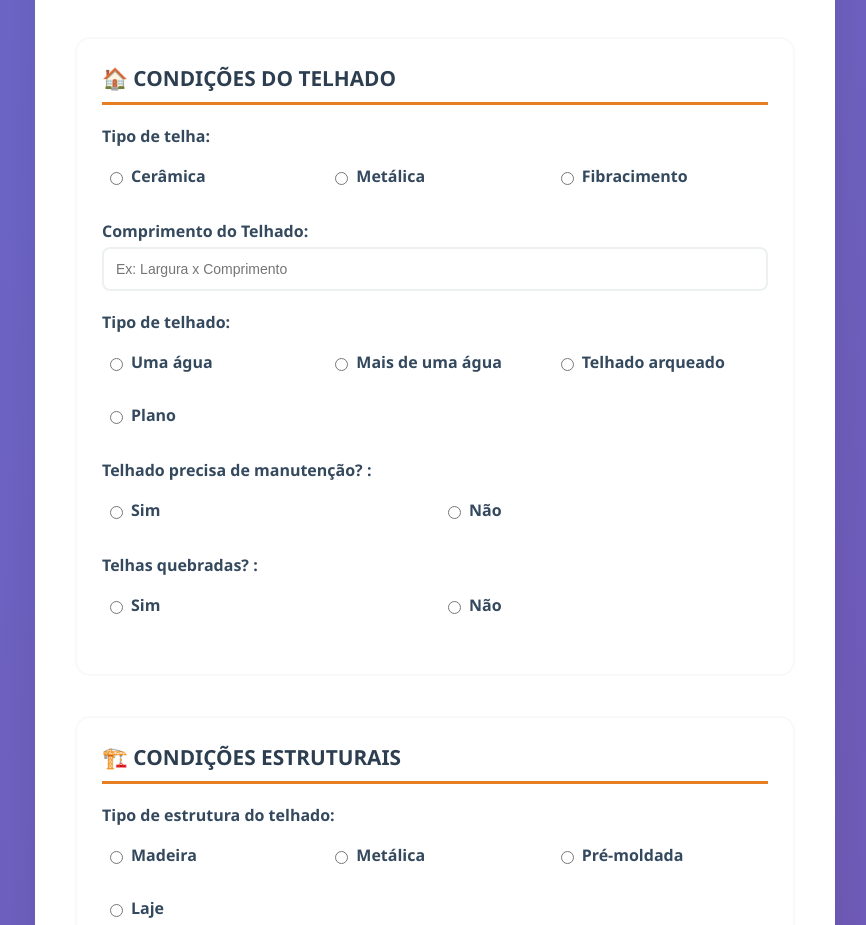
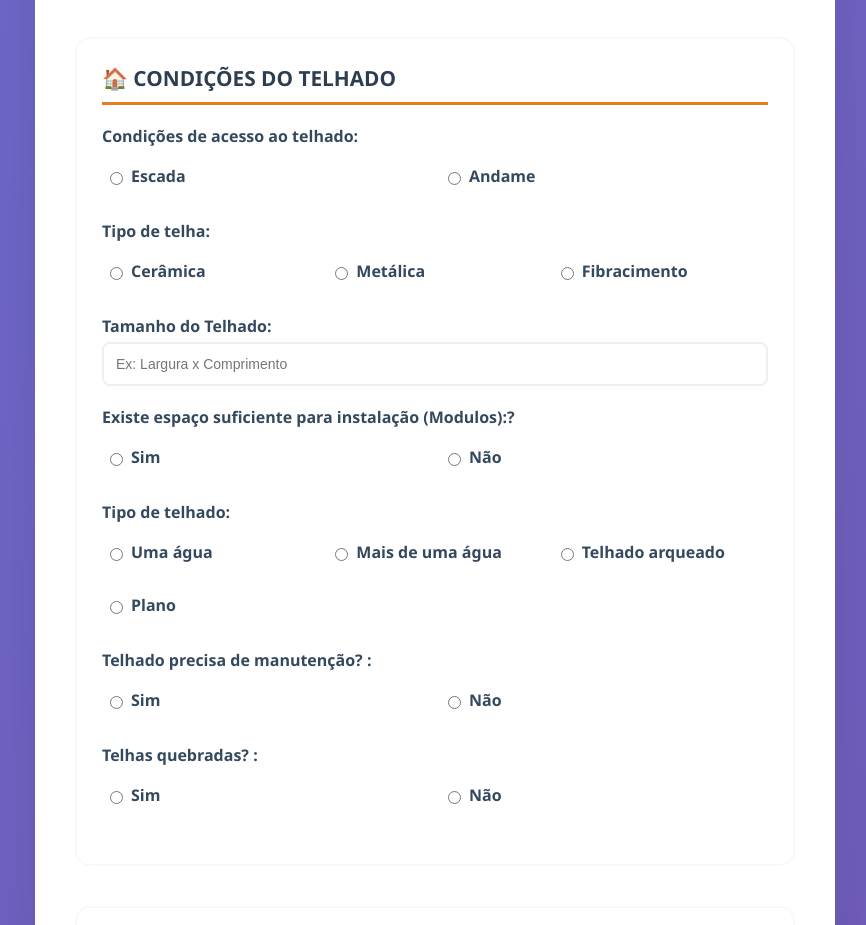
Before and after one commit to Bruno-spj/relatorio-vistoria-icesolar, a plain HTML site: page index.html in a window 1280 px wide. Shown: the part 3852-4777 px from the top of the page, without its empty margins (205-1071 px from the left). Drawn offline with Linux system fonts and the light colour scheme.

Commit message:
adicionado campos de acesso telhado e espaço para instalação na seção condições do telhado

```diff
--- a/index.html
+++ b/index.html
@@ -447,6 +447,31 @@
           <!--CONDIÇÕES DO TELHADO-->
           <div class="section">
             <h2 class="section-title"> 🏠 CONDIÇÕES DO TELHADO</h2>
+
+            <div class="form-group">
+              <label>Condições de acesso ao telhado:</label>
+              <div class="checkbox-group">
+                <div class="checkbox-item">
+                  <input
+                    type="radio"
+                    name="acesso_telhado"
+                    value="escada"
+                    id="acesso_escada"
+                  />
+                  <label for="est_madeira">Escada</label>
+                </div>
+                <div class="checkbox-item">
+                  <input
+                    type="radio"
+                    name="acesso_telhado"
+                    value="andame"
+                    id="acesso_andame"
+                  />
+                  <label for="est_metalica">Andame</label>
+                </div>
+              </div>
+            </div>
+
             <div class="form-group">
               <label>Tipo de telha:</label>
               <div class="checkbox-group">
@@ -455,7 +480,7 @@
                     type="radio"
                     name="tipo_telha"
                     value="ceramica"
-                    id="tipo_telha"
+                    id="est_madeira"
                   />
                   <label for="est_madeira">Cerâmica</label>
                 </div>
@@ -464,7 +489,7 @@
                     type="radio"
                     name="tipo_telha"
                     value="metalica"
-                    id="tipo_telha"
+                    id="est_metalica"
                   />
                   <label for="est_metalica">Metálica</label>
                 </div>
@@ -473,22 +498,46 @@
                     type="radio"
                     name="tipo_telha"
                     value="fibracimento"
-                    id="tipo_telha"
+                    id="est_fibracimento"
                   />
-                  <label for="est_pre">Fibracimento</label>
+                  <label for="est_fibracimento">Fibracimento</label>
                 </div>
               </div>
             </div>
 
             <div class="form-group">
-                  <label>Comprimento do Telhado:</label>
+                  <label>Tamanho do Telhado:</label>
                   <input
                   type="text"
-                  name="larg_telhado"
-                  id="larg_telhado"
+                  name="tamanho_telhado"
+                  id="tamanho_telhado"
                   placeholder="Ex: Largura x Comprimento"
                   />
               </div>
+
+             <div class="form-group">
+              <label>Existe espaço suficiente para instalação (Modulos):?</label>
+              <div class="checkbox-group">
+                <div class="checkbox-item">
+                  <input
+                    type="radio"
+                    name="espaco_modulos"
+                    value="sim"
+                    id="espaco_modulos_sim"
+                  />
+                  <label for="espaco_modulos_sim">Sim</label>
+                </div>
+                <div class="checkbox-item">
+                  <input
+                    type="radio"
+                    name="espaco_modulos"
+                    value="nao"
+                    id="espaco_modulos_nao"
+                  />
+                  <label for="espaco_modulos_nao">Não</label>
+                </div>
+              </div>
+            </div>
 
             <div class="form-group">
               <label>Tipo de telhado:</label>
--- a/src/js/scripts.js
+++ b/src/js/scripts.js
@@ -86,7 +86,9 @@ function gerarResumo() {
       • QGBT ↔ PDE: ${formData.get("dist_qgbt_pde") || "N/I"}m
 
       🏠 *CONDIÇÕES DO TELHADO*
-      • Largura do Telhado: ${formData.get("larg_telhado") || "Não informado"}
+      • Condições de acesso ao telhado: ${formData.get("acesso_telhado") || "Não informado"}
+      • Tamanho do Telhado: ${formData.get("tamanho_telhado") || "Não informado"}
+      • Existe espaço suficiente para instalação (Modulos): ${formData.get("espaco_modulos") || "Não informado"}
       • Tipo de telha: ${formData.get("tipo_telha") || "Não informado"}
       • Tipo de telhado: ${formData.get("tipo_telhado") || "Não informado"}
       • Precisa manutenção: ${
```
